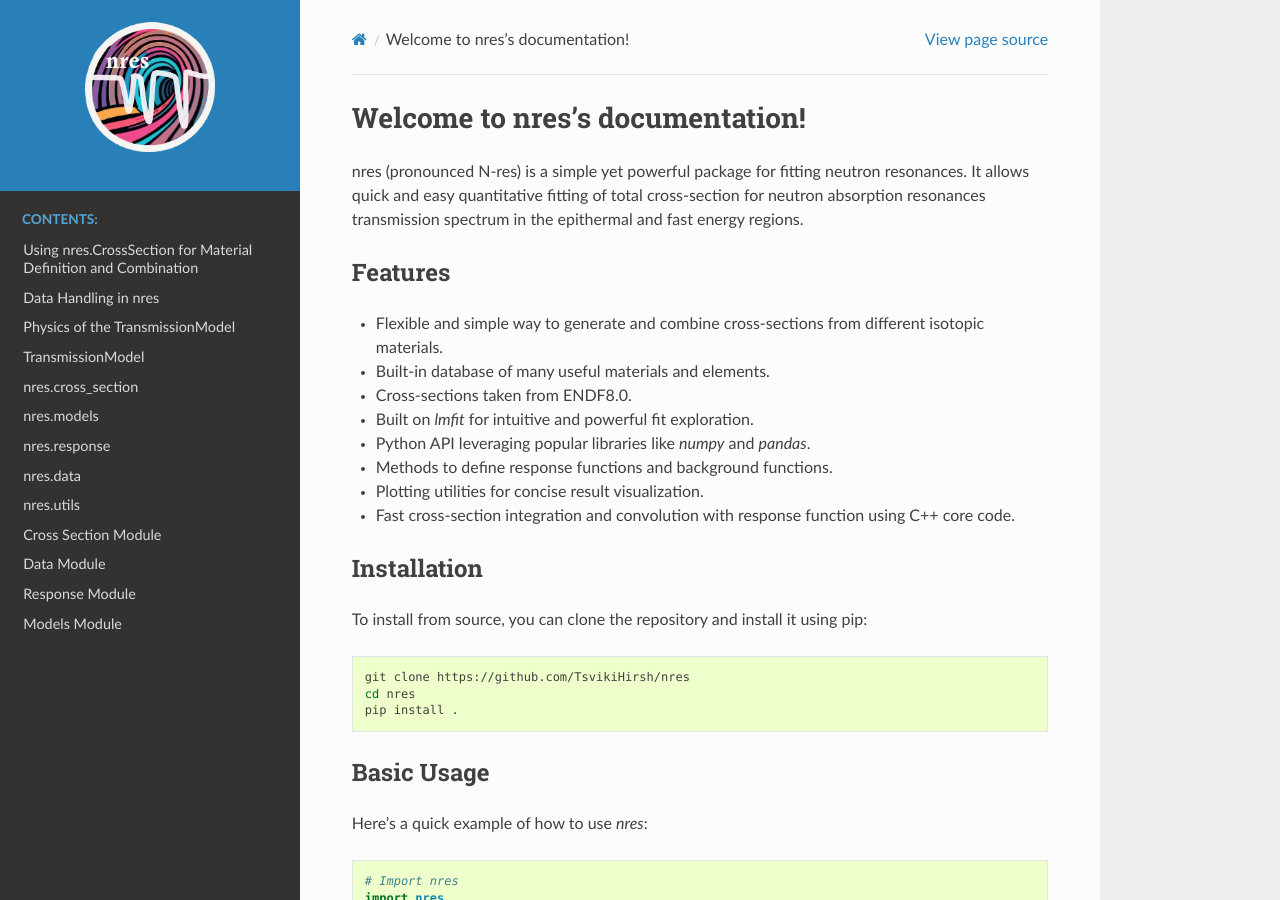
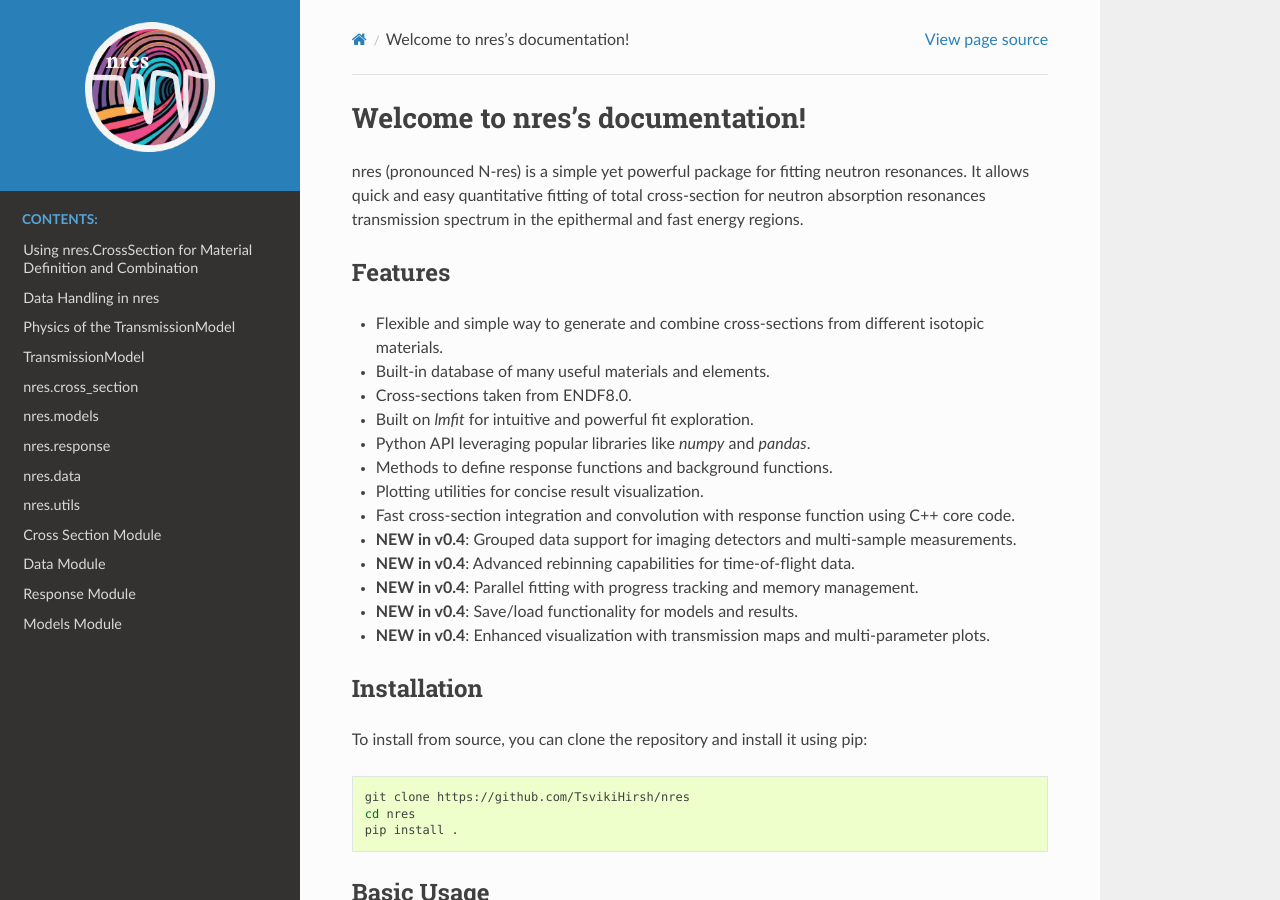
Before and after one commit to TsvikiHirsh/nres, a Sphinx documentation site: the page built from docs/source/index.rst, in a window 1280 px wide and 900 px high. Built offline with Sphinx 7.4.7 and the Read the Docs theme 3.1.0, drawn with Linux system fonts in a browser that asks for light colours.

Commit message:
Update documentation for v0.4.0 features

```diff
--- a/docs/source/index.rst
+++ b/docs/source/index.rst
@@ -13,6 +13,11 @@ Features
 - Methods to define response functions and background functions.
 - Plotting utilities for concise result visualization.
 - Fast cross-section integration and convolution with response function using C++ core code.
+- **NEW in v0.4**: Grouped data support for imaging detectors and multi-sample measurements.
+- **NEW in v0.4**: Advanced rebinning capabilities for time-of-flight data.
+- **NEW in v0.4**: Parallel fitting with progress tracking and memory management.
+- **NEW in v0.4**: Save/load functionality for models and results.
+- **NEW in v0.4**: Enhanced visualization with transmission maps and multi-parameter plots.
 
 Installation
 ------------
```
